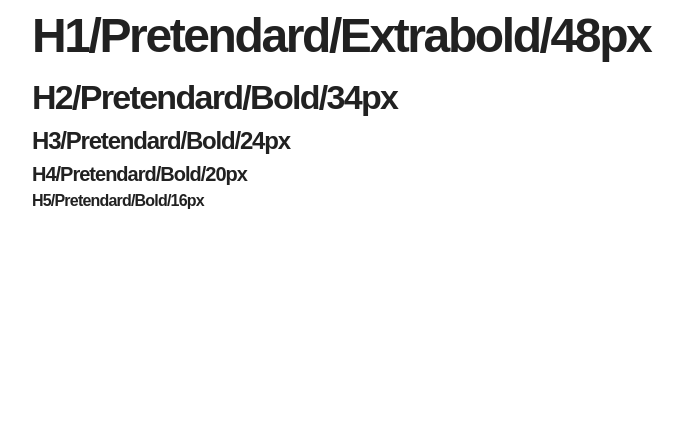
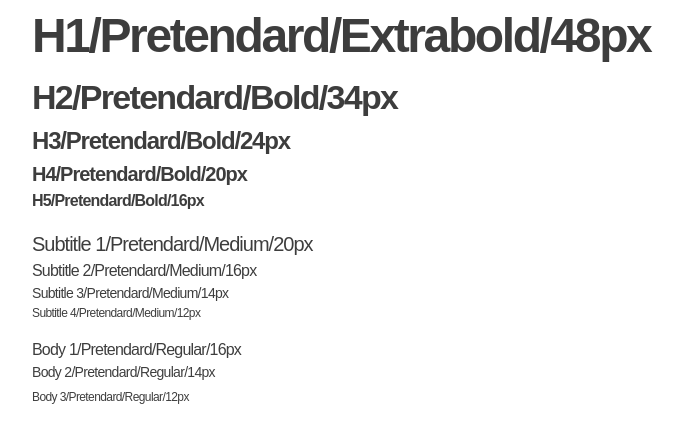
Before and after one commit to meetup-fe-next/daview-ui, a Next.js app: page /typography in a window 1280 px wide. Shown: the top 442 px of the page, without its empty margins (16-700 px from the left). Built offline with nearby package versions, Linux system fonts and the light colour scheme.

Commit message:
feat:html tag 위한 prop 추가

```diff
--- a/app/typography/page.tsx
+++ b/app/typography/page.tsx
@@ -1,4 +1,6 @@
+import Body from '@/components/Typography/Body';
 import Headline from '@/components/Typography/Headline';
+import Subtitle from '@/components/Typography/Subtitle';
 import { Metadata } from 'next';
 
 export const metadata: Metadata = {
@@ -8,11 +10,41 @@
 export default function Page() {
   return (
     <div className=" ml-12 ">
-      <Headline type="h1"> H1/Pretendard/Extrabold/48px </Headline>
-      <Headline type="h2"> H2/Pretendard/Bold/34px </Headline>
-      <Headline type="h3"> H3/Pretendard/Bold/24px </Headline>
-      <Headline type="h4"> H4/Pretendard/Bold/20px </Headline>
-      <Headline type="h5"> H5/Pretendard/Bold/16px </Headline>
+      <div className=" mb-4">
+        <Headline type="h1"> H1/Pretendard/Extrabold/48px </Headline>
+        <Headline type="h2"> H2/Pretendard/Bold/34px </Headline>
+        <Headline type="h3"> H3/Pretendard/Bold/24px </Headline>
+        <Headline type="h4"> H4/Pretendard/Bold/20px </Headline>
+        <Headline type="h5"> H5/Pretendard/Bold/16px </Headline>
+      </div>
+      <div className=" mb-4">
+        <Subtitle type="sub1" tag="div">
+          Subtitle 1/Pretendard/Medium/20px
+        </Subtitle>
+        <Subtitle type="sub2" tag="div">
+          {' '}
+          Subtitle 2/Pretendard/Medium/16px{' '}
+        </Subtitle>
+        <Subtitle type="sub3" tag="div">
+          {' '}
+          Subtitle 3/Pretendard/Medium/14px{' '}
+        </Subtitle>
+        <Subtitle type="sub4" tag="div">
+          {' '}
+          Subtitle 4/Pretendard/Medium/12px{' '}
+        </Subtitle>
+      </div>
+      <div className=" mb-4">
+        <Body type="body1" tag="div">
+          {' '}
+          Body 1/Pretendard/Regular/16px{' '}
+        </Body>
+        <Body type="body2" tag="p">
+          {' '}
+          Body 2/Pretendard/Regular/14px{' '}
+        </Body>
+        <Body type="body3"> Body 3/Pretendard/Regular/12px </Body>
+      </div>
     </div>
   );
 }
--- a/components/Typography/Body/index.tsx
+++ b/components/Typography/Body/index.tsx
@@ -3,6 +3,7 @@
 export type BodyProps = {
   children: React.ReactNode;
   type: BodyType;
+  tag?: keyof JSX.IntrinsicElements;
 };
 
 const fontSizes = {
@@ -12,13 +13,12 @@
 } as const;
 
 const fontWeights = {
-  body1: 'font-normal', // Regular
-  body2: 'font-normal', // Regular
-  body3: 'font-normal', // Regular
+  body1: 'font-normal',
+  body2: 'font-normal',
+  body3: 'font-normal',
 } as const;
 
-const Body = ({ children, type, ...rest }: BodyProps) => {
-  const Component = type as keyof JSX.IntrinsicElements;
+const Body = ({ children, type, tag: Component = 'span', ...rest }: BodyProps) => {
   const className = `font-pretendard ${fontWeights[type]} ${fontSizes[type]} leading-150 tracking-tighter text-high-emphasis opacity-87`;
 
   return (
--- a/components/Typography/Headline/index.tsx
+++ b/components/Typography/Headline/index.tsx
@@ -1,9 +1,9 @@
 type HeadlineType = 'h1' | 'h2' | 'h3' | 'h4' | 'h5';
 
-interface HeadlineProps {
+export type HeadlineProps = {
   children: React.ReactNode;
   type: HeadlineType;
-}
+};
 
 const fontSizes = {
   h1: 'text-3xl',
@@ -23,7 +23,7 @@
 
 const Headline = ({ children, type, ...rest }: HeadlineProps) => {
   const Component = type as keyof JSX.IntrinsicElements;
-  const className = `font-pretendard ${fontWeights[type]} ${fontSizes[type]} leading-150 tracking-tighter text-high-emphasis`;
+  const className = `font-pretendard ${fontWeights[type]} ${fontSizes[type]} leading-150 tracking-tighter text-high-emphasis opacity-87`;
 
   return (
     <Component className={className} {...rest}>
--- a/components/Typography/Subtitle/index.tsx
+++ b/components/Typography/Subtitle/index.tsx
@@ -3,13 +3,14 @@
 export type SubtitleProps = {
   children: React.ReactNode;
   type: SubtitleType;
+  tag?: keyof JSX.IntrinsicElements;
 };
 
 const fontSizes = {
-  sub1: 'text-xl',
-  sub2: 'text-lg',
-  sub3: 'text-base',
-  sub4: 'text-sm',
+  sub1: 'text-lg', // 20px
+  sub2: 'text-base', // 16px
+  sub3: 'text-sm', // 14px
+  sub4: 'text-xs', // 12px
 } as const;
 
 const fontWeights = {
@@ -19,8 +20,7 @@
   sub4: 'font-medium',
 } as const;
 
-const Subtitle = ({ children, type, ...rest }: SubtitleProps) => {
-  const Component = type as keyof JSX.IntrinsicElements;
+const Subtitle = ({ children, type, tag: Component = 'div', ...rest }: SubtitleProps) => {
   const className = `font-pretendard ${fontWeights[type]} ${fontSizes[type]} leading-150 tracking-tighter text-high-emphasis opacity-87`;
 
   return (
```
